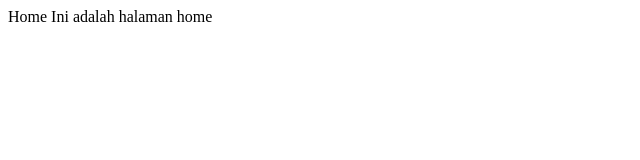
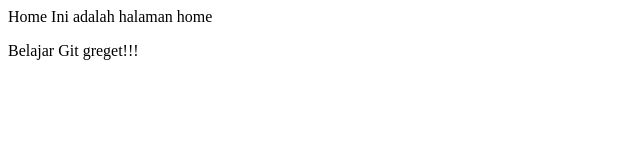
Before and after one commit to ludyansyah/belajar-git, a plain HTML site: page index.html in a window 1280 px wide. Shown: the whole page, without its empty margins (0-640 px from the left). Drawn offline with Linux system fonts and the light colour scheme.

Commit message:
Belajar Git Greget

```diff
--- a/index.html
+++ b/index.html
@@ -5,5 +5,6 @@
 	</head>
 	<body>
 		<hi> Ini adalah halaman home</hi>
+		<p> Belajar Git greget!!!</p>
 	</body>
 </html>
```
